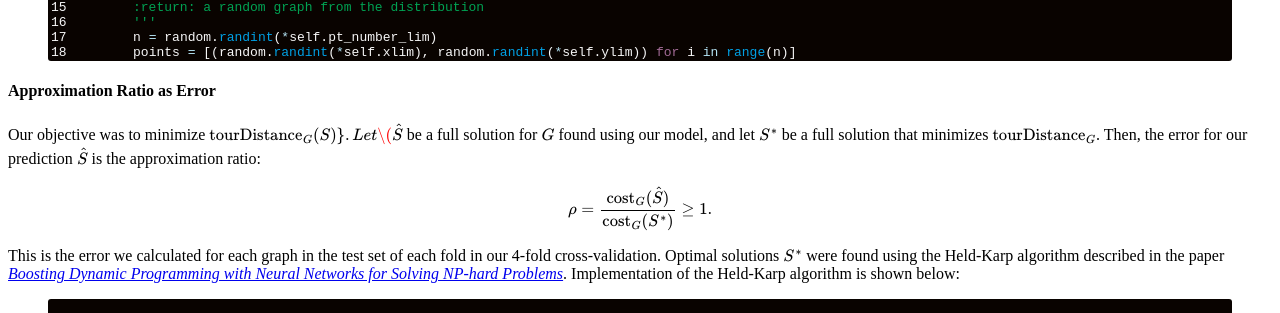
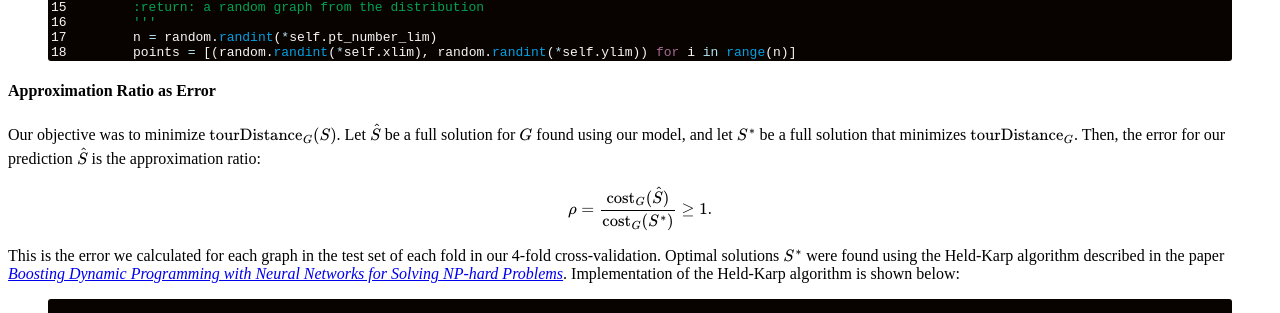
Before and after one commit to CategorIAN/categorian.github.io, a Jekyll site: the page built from projects/msu/m_508/q_learning_for_tsp.md, in a window 1280 px wide and 900 px high, scrolled down 2275 px. Shown: the part 285-598 px from the top of the window. Built offline with Jekyll 4.4.1, drawn with Linux system fonts in a browser that asks for light colours; formulas are drawn with MathJax 3.

```diff
--- a/projects/msu/m_508/q_learning_for_tsp.md
+++ b/projects/msu/m_508/q_learning_for_tsp.md
@@ -220,7 +220,7 @@ class EuclideanGraphDistribution:
 
 <h4>Approximation Ratio as Error</h4>
 <p>
-Our objective was to minimize \(\text{tourDistance}_G(S)\}. Let \(\hat{S}\) be a full solution for \(G\) found using our model, and let \(S^*\) be a full solution that minimizes \(\text{tourDistance}_G\). Then, the error for our prediction \(\hat{S}\) is the approximation ratio:
+Our objective was to minimize \(\text{tourDistance}_G(S)\). Let \(\hat{S}\) be a full solution for \(G\) found using our model, and let \(S^*\) be a full solution that minimizes \(\text{tourDistance}_G\). Then, the error for our prediction \(\hat{S}\) is the approximation ratio:
 \[ \rho = \dfrac{\text{cost}_G(\hat{S})}{\text{cost}_G(S^{*})} \geq 1.\]
 This is the error we calculated for each graph in the test set of each fold in our 4-fold cross-validation. Optimal solutions \(S^*\) were found using the Held-Karp algorithm described in the paper <a href = "{{ site.url }}{{ site.baseurl }}/pdfs/Boosting Dynamic Programming with Neural Networks for Solving NP-hard Problems.pdf"><i>Boosting Dynamic Programming with Neural Networks for Solving NP-hard Problems</i></a>. Implementation of the Held-Karp algorithm is shown below:
 {%highlight python linenos%}
```
